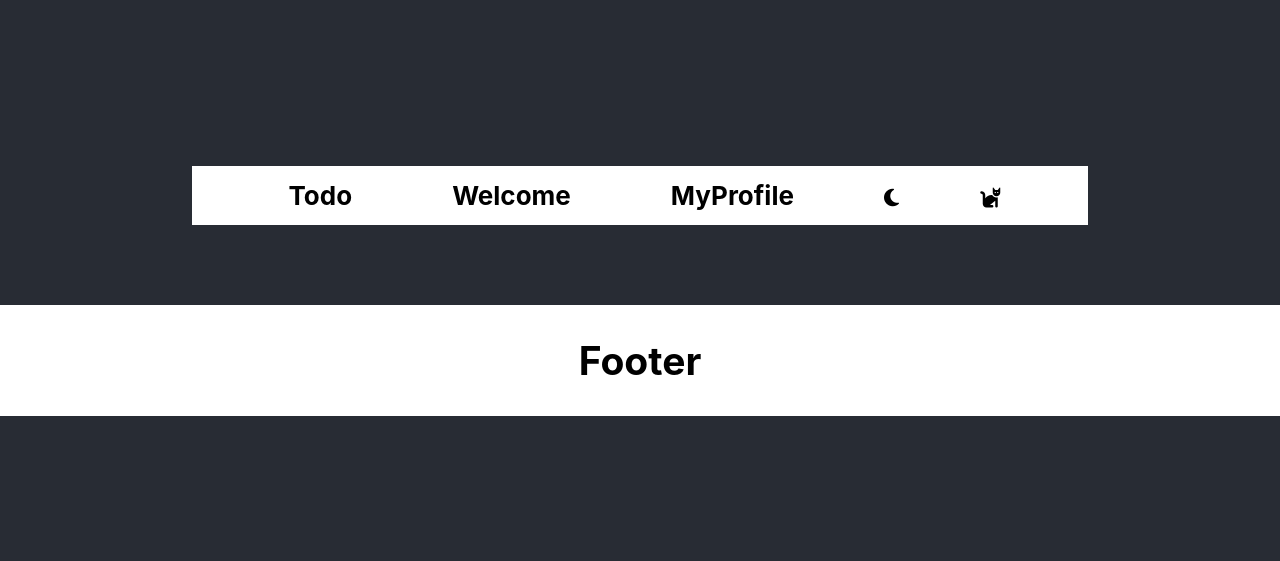
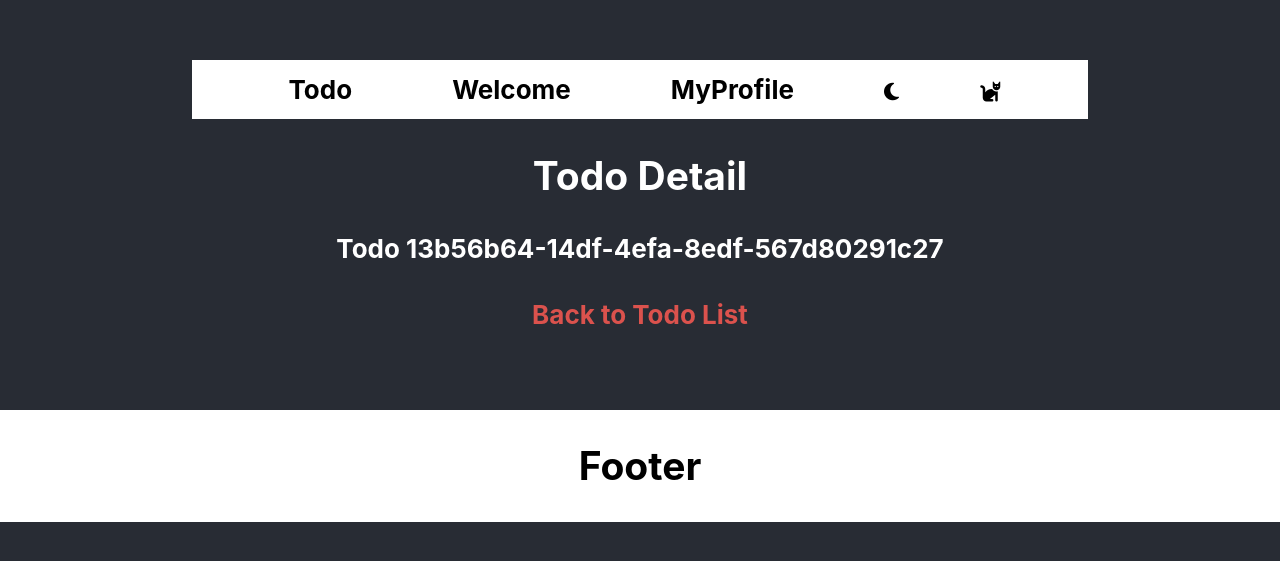
Before and after one commit to Zenro2003/js91-Newhomework, a React (Create React App) app: page /13b56b64-14df-4efa-8edf-567d80291c27 in a window 1280 px wide. Shown: the part 109-670 px from the top of the page. Built offline with nearby package versions, Linux system fonts and the light colour scheme.

Commit message:
complete

```diff
--- a/src/App.js
+++ b/src/App.js
@@ -8,8 +8,11 @@ import Welcome from './pages/Welcome';
 import Todo from "./pages/Todo";
 import MyProfile from "./pages/MyProfile";
 import ThemeContext from './context/ThemeContext';
+import NoMatch from './pages/NoMatch';
+import TodoDetail from './pages/TodoDetail'
 function App() {
   const [theme, setTheme] = useState("dark");
+
   return (
     <div className="App">
       <header className="App-header">
@@ -21,7 +24,10 @@ function App() {
             </Route>
             <Route path="/welcome" element={<Welcome />} />
             <Route path="/myprofile" element={<MyProfile />} />
-        </Routes>
+            <Route path="/:todoId" element={<TodoDetail />} />
+
+            {/* Thêm route "No match" */}
+            <Route path="*" element={<h1>Page not found</h1>} /></Routes>
           <Footer />
         </ThemeContext.Provider>
       </header>
--- a/src/components/Header/index.js
+++ b/src/components/Header/index.js
@@ -24,6 +24,7 @@ const Header = () => {
                 <li>
                     <NavLink className={handleNavLinkClas} to="/myprofile">MyProfile</NavLink>
                 </li>
+
                 <li onClick={handleThemeChange}>
                     <i className={`fa-solid ${isLightMode ? "fa-sun" : "fa-moon"}`}></i>
                 </li>
--- a/src/components/TodoItem/index.js
+++ b/src/components/TodoItem/index.js
@@ -1,6 +1,7 @@
 import { useState } from 'react';
 import './style.css'; // Import file CSS
 import ThemeContext from '../../context/ThemeContext';
+import { Link } from 'react-router-dom';
 
 
 const TodoItem = ({ todo, onComplete, onDelete, onEdit, onEditTask }) => {
@@ -50,7 +51,7 @@ const TodoItem = ({ todo, onComplete, onDelete, onEdit, onEditTask }) => {
                       </div>
                       <div className='name-todo'>
                         <span className={isChecked ? 'completed' : ''}>
-                          {todo.todo}
+                        <Link to={`/${todo.id}`}>{todo.todo}</Link>
                         </span>
                       </div>
                     </div>
--- a/src/components/Todolist/index.js
+++ b/src/components/Todolist/index.js
@@ -3,6 +3,7 @@ import React, { useState } from 'react';
 import TodoItem from '../TodoItem';
 import TODOS from '../../data/todos';
 import AddTodo from '../AddTodo';
+
 
 const TodoList = () => {
   const [todos, setTodos] = useState(TODOS);
@@ -39,8 +40,8 @@ const TodoList = () => {
   return (
     <div>
       {todos.map((todo) => (
+
           <TodoItem
-          key={todo.id}
             todo={todo}
             onComplete={handleComplete}
             onDelete={handleDelete}
@@ -48,6 +49,7 @@ const TodoList = () => {
             todoText={todoText}
             setTodoText={setTodoText}
           />
+
       ))}
       <AddTodo onAddTask={handleAddTask} />
     </div>
--- /dev/null
+++ b/src/pages/NoMatch/index.js
@@ -0,0 +1,10 @@
+const NoMatch = () => {
+    return (
+      <div>
+        <h2>404 - Not Found</h2>
+        <p>Sorry, the page you are looking for does not exist.</p>
+      </div>
+    );
+  }
+
+export default NoMatch;
--- /dev/null
+++ b/src/pages/TodoDetail/index.js
@@ -0,0 +1,17 @@
+import { useParams, Link } from "react-router-dom";
+
+const TodoDetail = () => {
+  const { todoId } = useParams();
+
+  return (
+    <div className="todo-detail">
+      <h2>Todo Detail</h2>
+      <h4>Todo {todoId}</h4>
+
+      {/* Thêm nút Back */}
+      <Link to="/">Back to Todo List</Link>
+    </div>
+  );
+};
+
+export default TodoDetail;
```
Also changed, not shown: src/pages/Todo/index.js (+0 -8 lines), src/components/UserDetail/index.js (added). Lines whose indentation alone changed are shown as unchanged.
